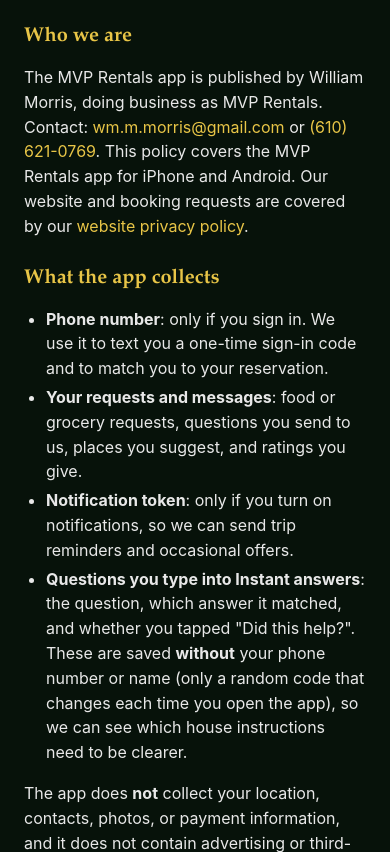
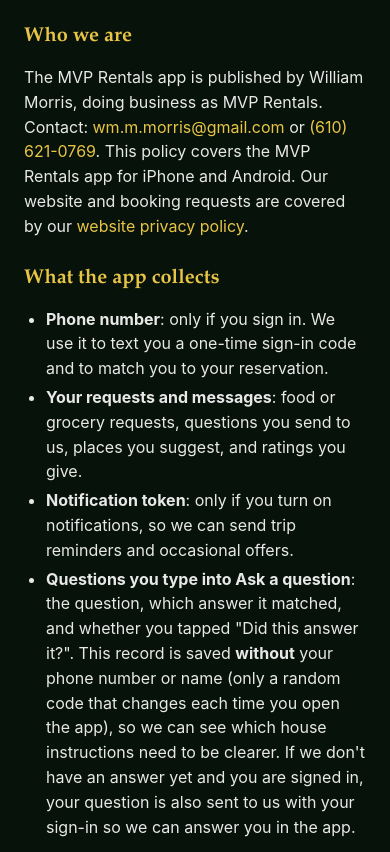
Before and after one commit to a799608/mvp-rentals-website, a plain HTML site: page app-privacy.html in a window 390 px wide. Shown: the part 243-1095 px from the top of the page. Drawn offline with Linux system fonts and the light colour scheme.

Commit message:
App privacy: describe Ask a question as the app works now
Will 2026-11-08: "yes fix that please". The page still named the old "Instant answers" screen and its
"Did this help?" button, and said typed questions are only saved without the phone number. Now: the screen is
"Ask a question", the button is "Did this answer it?", and a question the Answer Book can't answer is also sent
to Will with the guest's sign-in (mvp-guest-app src/app/(tabs)/ask.tsx toWill).

Co-Authored-By: Claude Opus 5.5 <noreply@anthropic.com>

```diff
--- a/app-privacy.html
+++ b/app-privacy.html
@@ -37,9 +37,11 @@
     <li><strong>Phone number</strong>: only if you sign in. We use it to text you a one-time sign-in code and to match you to your reservation.</li>
     <li><strong>Your requests and messages</strong>: food or grocery requests, questions you send to us, places you suggest, and ratings you give.</li>
     <li><strong>Notification token</strong>: only if you turn on notifications, so we can send trip reminders and occasional offers.</li>
-    <li><strong>Questions you type into Instant answers</strong>: the question, which answer it matched, and whether you
-      tapped "Did this help?". These are saved <strong>without</strong> your phone number or name (only a random code
-      that changes each time you open the app), so we can see which house instructions need to be clearer.</li>
+    <li><strong>Questions you type into Ask a question</strong>: the question, which answer it matched, and whether you
+      tapped "Did this answer it?". This record is saved <strong>without</strong> your phone number or name (only a
+      random code that changes each time you open the app), so we can see which house instructions need to be clearer.
+      If we don't have an answer yet and you are signed in, your question is also sent to us with your sign-in so we
+      can answer you in the app.</li>
   </ul>
   <p>
     The app does <strong>not</strong> collect your location, contacts, photos, or payment
```
